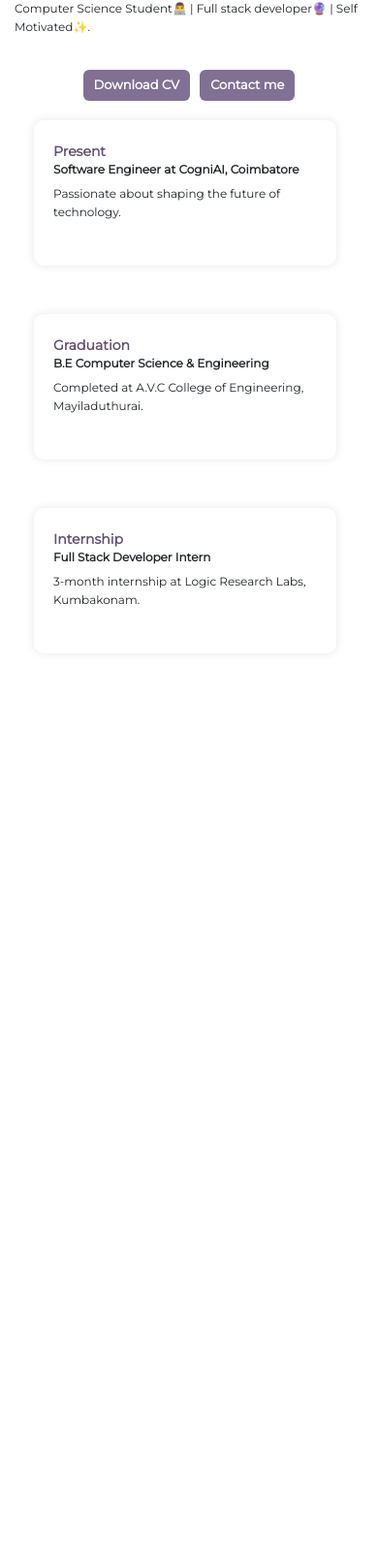
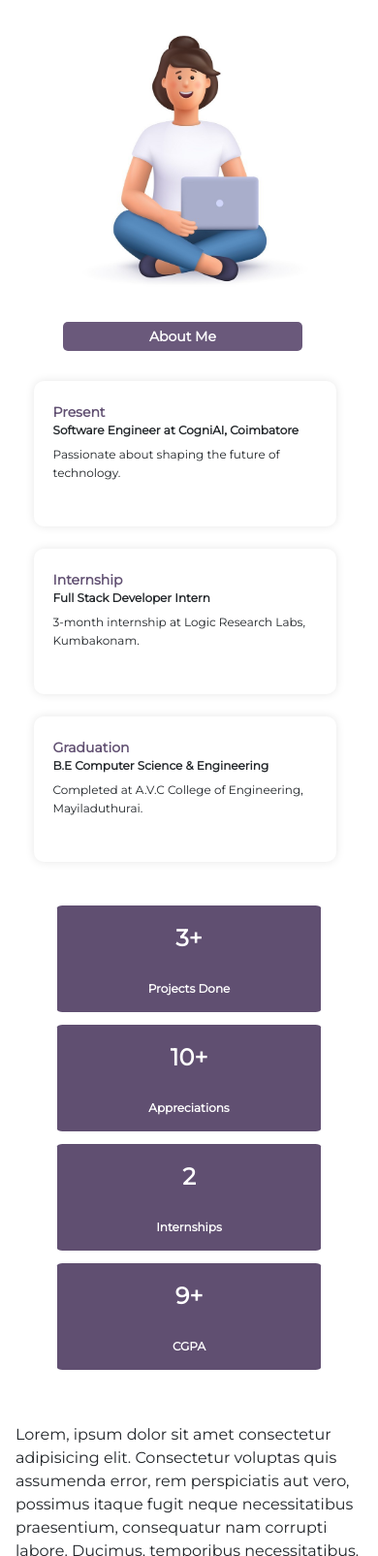
Before and after one commit to SHARITHA2002/SharithaPortfolio, a plain HTML site: page index.html in a window 390 px wide. Shown: the part 193-1798 px from the top of the page at 97% size. Before the commit the page ends 917 px from the top, so only its background shows below. Drawn offline with nearby package versions, Linux system fonts and the light colour scheme.

Commit message:
fetch:added achievements Section

```diff
--- a/index.html
+++ b/index.html
@@ -29,7 +29,7 @@
 
             <i class="fa fa-bars" style="font-size:12px; color:white"></i>
             <div class="col-md-6 ">
-                <h6 class="display-6 small">Sharitha Gunasekaran</h6>
+                <h6 class="display-5 small">Sharitha Gunasekaran</h6>
               </div>
             <span class="navbar-toggler-icon"></span>
         </button>
@@ -38,22 +38,29 @@
         <div class="collapse navbar-collapse sticky-top" id="navbarResponsive" >
             <ul class="navbar-nav ml-auto">
                 <li class="nav-item active">
-                    <a class="nav-link" href="#">
+                    <a class="nav-link display-6 small" href="#">
                         <!-- <i class="fa fa-home"></i>  -->
                         Home</a>
                 </li>
                 <li class="nav-item">
-                    <a class="nav-link" href="#about">
+                    <a class="nav-link display-6 small" href="#about">
                         <!-- <i class="fa fa-user"></i> -->
                          About</a>
                 </li>
+
+                <!-- <li class="nav-item">
+                    <a class="nav-link display-6 small" href="#Appreciation">
+                         Appreciation</a>
+                </li> -->
+
                 <li class="nav-item">
-                    <a class="nav-link" href="#photos">
+                    <a class="nav-link display-6 small" href="#photos">
                         <!-- <i class="fa fa-eye"></i> -->
                          Projects</a>
                 </li>
+
                 <li class="nav-item">
-                    <a class="nav-link" href="#contact">
+                    <a class="nav-link display-6 small" href="#contact">
                         <!-- <i class="fa fa-envelope"></i> -->
                          Contact</a>
                 </li>
@@ -67,16 +74,16 @@
         <section class="home">
             <div class="home-text">
                 <h1>Sharitha Gunasekaran</h1>
-                <p>Computer Science Student👨‍💻 | Full stack developer🔮 | Self Motivated✨.</p>
+                <p id="abouttxt">Computer Science Student👨‍💻 | Full stack developer🔮 | Self Motivated✨.</p>
                 <div class="main-btn">
-                    <a href="#" class="btn">Download CV</a>
+                    <a href="" download="SharithaGResume" class="btn">Download CV</a>
                     <a href="mailto:sharithag03@gmail.com" class="btn btn2">Contact me</a>
 
 
                 </div>
             </div>
             <div class="homeimg">
-                <img src="assets/SharithaImage.png" alt="SharithaGImage">
+                <img src="assets/Avatar.jpg" alt="AvatarImage" height="340" width="350">
             </div>
         </section>
 
@@ -100,7 +107,8 @@
                     and I am still practicing it to evolve better for my future career🧿!!.
                 </p>  -->
 
-                <div class="about-container">
+                <div class="about-container" id="about">
+                    <h5 id="aboutMe">About Me</h5>
                     <div class="about-timeline">
                         <div class="timeline-item left">
                             <div class="timeline-content">
@@ -109,6 +117,15 @@
                                 <p>Passionate about shaping the future of technology.</p>
                             </div>
                         </div>
+
+                        <div class="timeline-item right">
+                            <div class="timeline-content">
+                                <span class="timeline-date">Internship</span>
+                                <h6>Full Stack Developer Intern</h6>
+                                <p>3-month internship at Logic Research Labs, Kumbakonam.</p>
+                            </div>
+                        </div>
+
                         <div class="timeline-item right">
                             <div class="timeline-content">
                                 <span class="timeline-date">Graduation</span>
@@ -116,18 +133,12 @@
                                 <p>Completed at A.V.C College of Engineering, Mayiladuthurai.</p>
                             </div>
                         </div>
-                        <div class="timeline-item right">
-                            <div class="timeline-content">
-                                <span class="timeline-date">Internship</span>
-                                <h6>Full Stack Developer Intern</h6>
-                                <p>3-month internship at Logic Research Labs, Kumbakonam.</p>
-                            </div>
-                        </div>
+
                     </div>
                 </div>
 
 
-                <!-- <h3 class="w3-padding-16 w3-text-white" id="skills">My Skills</h3>
+               <!-- <h3 class="w3-padding-16 w3-text-white" id="skills">My Skills</h3>
                 <p class="w3-wide w3-text-white">HTML,CSS</p>
                 <div class="w3-white">
                     <div style="height:28px;width:95%;background-color:#61A4BC"></div>
@@ -143,30 +154,39 @@
                 <p class="w3-wide w3-text-white">PHP,SQL</p>
                 <div class="w3-white">
                     <div style="height:28px;width:80%;background-color:#61A4BC"></div>
-                </div><br>
+                </div><br> -->
 
-                <div class="w3-row w3-center w3-padding-16 w3-section w3-text-white" style="background-color:#A696C8">
-                    <div class="w3-quarter w3-section ">
-                        <span class="w3-xlarge">3+</span><br>
-                        Projects Done
+                <!-- Appreciations sections Starts -->
+                <div class="appsection" id="Appreciation">
+                    <div class="appreciation">
+                        <span class="counts">3+</span><br>
+                        <p class="apprecTitle"> Projects Done</p>
                     </div>
-                    <div class="w3-quarter w3-section">
-                        <span class="w3-xlarge">10+</span><br>
-                        Appreciations
+                    <div class="appreciation">
+                        <span class="counts">10+</span><br>
+                        <p class="apprecTitle">Appreciations</p>
                     </div>
-                    <div class="w3-quarter w3-section">
-                        <span class="w3-xlarge">2</span><br>
-                        Internship
+                    <div class="appreciation">
+                        <span class="counts">2</span><br>
+                        <p class="apprecTitle">Internships</p>
                     </div>
-                    <div class="w3-quarter w3-section">
-                        <span class="w3-xlarge">9+</span><br>
-                        CGPA
+                    <div class="appreciation">
+                        <span class="counts">9+</span><br>
+                        <p class="apprecTitle">CGPA</p>
                     </div>
-                </div> -->
+               </div>
+                <!-- Appreciations sections ends -->
 
-            <!-- </div>
+            </div>
 
         </div>
+
+
+        <div>
+            <br><br>
+        </div>
+        <div style="display: flex; align-items: center; justify-content:center ;margin-left: 1em;">Lorem, ipsum dolor sit amet consectetur adipisicing elit. Consectetur voluptas quis assumenda error, rem perspiciatis aut vero, possimus itaque fugit neque necessitatibus praesentium, consequatur nam corrupti labore. Ducimus, temporibus necessitatibus.</div>
+
 
         <!-- Portfolio Section -->
 
--- a/style.css
+++ b/style.css
@@ -20,6 +20,7 @@ h6,p {
     text-decoration: none;
 }
 
+
 #navbarResponsive
 {
     position: sticky;
@@ -37,6 +38,14 @@ h6,p {
     display: none;
 }
 
+.small
+{
+    font-weight: 500;
+}
+.nav-link
+{
+    /* font-weight: bold; */
+}
 .header
 {
     margin-top: 5em;
@@ -52,7 +61,6 @@ header img
     height: 300px;
 }
 
-
 section
 {
     padding: 0 15%;
@@ -66,6 +74,8 @@ display: flex;
 align-items: center;
 justify-content: space-between;
 }
+
+
 
 .home-text h1{
     font-weight: 700;
@@ -107,12 +117,32 @@ justify-content: space-between;
     border-radius: 10px;
 }
 
+#aboutMe
+{
+    display: flex;
+    justify-content:center;
+    flex-direction: row;
+    text-orientation: mixed;
+    writing-mode:vertical-rl;
+    transform: rotate(180deg);
+    color: #ffffff;
+    font-weight: bold;
+    font-size: 20px;
+    background-color:#604f71;
+    border-radius:  25px 5px 25px 5px ;
+    line-height: 2em;
+    padding: 25px 5px;
+    vertical-align: middle;
+    margin-bottom: 1.5em ;
+}
+
 .about-timeline {
     display: flex;
     flex-direction: row;
     align-items: center;
     justify-content: center;
 }
+
 
 .timeline-item {
     position: relative;
@@ -132,6 +162,15 @@ justify-content: space-between;
     width: 2px;
 }
 
+
+.timeline-content:hover
+{
+    transform: translateY(-3px);
+    animation-delay: 2s ease-out;
+    background: transparent;
+    border: 1px solid #604f71;
+    border-radius: 6px;
+}
 
 
 .timeline-content {
@@ -167,12 +206,70 @@ h6
     font-weight: 600;
 }
 
+
+/* Appreciation Styles -starts */
+
+.appsection
+{
+    /* background-color: #fff; */
+    /* color: #33186B; */
+    display: flex;
+    flex-direction: row;
+    align-items: center;
+    justify-content: center;
+    margin:auto  8em;
+    margin-top: 1em;
+}
+
+.appreciation
+{
+    display: flex;
+    align-items: center;
+    justify-content: center;
+    background-color: #604f71;
+    color:#fff;
+    flex-direction: column;
+    margin: auto 2.5em;
+    padding-top: 1em;
+    text-align: center;
+    vertical-align: middle;
+    border-radius: 10%;
+    width: 10em;
+}
+
+.counts
+{
+    display: flex;
+    align-items: center;
+    justify-content: center;
+    text-align: right;
+    font-weight: bold;
+    font-size: 24px;
+
+}
+.apprecTitle
+{
+    font-weight: bold;
+    /* color: black; */
+}
+
+/* Appreciation Styles -Ends */
 @media (max-width:600px) {
+
+    h1{
+        font-weight: bolder;
+        font-size: 26px;
+    }
+    #abouttxt{
+        display:none;
+    }
     .small-name{
         display: none;
+
     }
     .small
     {
+        font-weight: 400;
         padding-top: 5px;
     }
     .navbutton{
@@ -240,10 +337,12 @@ h6
     {
        padding:unset;
     }
-    .homeimg{
-        display: none;
-    }
-
+   .homeimg
+   {
+    /* display: block; */
+    position:relative;
+    height: 2em;
+   }
     .btn:hover{
         transform:  translateY(-3px);
         background: transparent;
@@ -254,12 +353,14 @@ h6
     .about-container
     {
         justify-content: unset;
+        display: flex;
+        flex-direction: row;
     }
-    .about-timeline {
+    /* .about-timeline {
         display: flex;
         flex-direction: column;
         margin-right: 1em;
-    }
+    } */
     .timeline-content {
         padding: 20px;
         background-color: #fff;
@@ -275,16 +376,75 @@ h6
         display: flex;
         align-items: flex-start;
         flex-direction: row;
-        margin-bottom: 30px;
+        margin-bottom: 3px;
         width: 332px;
     }
-    .about-container {
-        display: flex;
-        flex-direction: row;
+
+
+    .about-container
+    {   display: flex;
+        flex-direction: column;
         align-items: center;
         margin-right: 5em;
         padding-right: 43px;
-        /* background-color: #000; */
         border-radius: 10px;
+        width: 22em;
+        margin-top: 19em;
     }
+    #aboutMe {
+        display: flex;
+        justify-content: center;
+        flex-direction: row;
+         text-orientation: unset;
+         writing-mode: unset;
+        transform: unset;
+        color: #ffffff;
+        font-weight: bold;
+        font-size: 14px;
+        background-color: #6a597b;
+        border-radius: 5px 5px 5px 5px;
+        line-height: 2em;
+        padding: 1px 89px;
+        vertical-align: middle;
+        margin-bottom: 1.5em;
+        margin-left: 2em;
+    }
+    .about-timeline
+    {
+        display: flex;
+        flex-direction: column; /* margin-right: 1em; */
+        align-items: center;
+        justify-content: center;
+         margin-left: 2em;
+    }
+
+
+    /* Appreciation -mobile view -starts */
+
+
+    .appreciation
+        {
+            display: flex;
+            align-items: center;
+            justify-content: center;
+            background-color: #604f71;
+            color: #fff;
+            flex-direction: column;
+            margin: 0.4em 2.5em;
+            padding-top: 1em;
+            text-align: center;
+            vertical-align: middle;
+            border-radius: 2%;
+            width: 17em;
+        }
+        .appsection
+        {
+            display: flex;
+            flex-direction: column;
+            align-items: center;
+            justify-content: center;
+            margin: auto;
+            margin-top: 1em;
+        }
+        /* Appreciation -mobile view -ends */
 }
```
Also changed, not shown: assets/Avatar.jpg (added), 1 other file.
